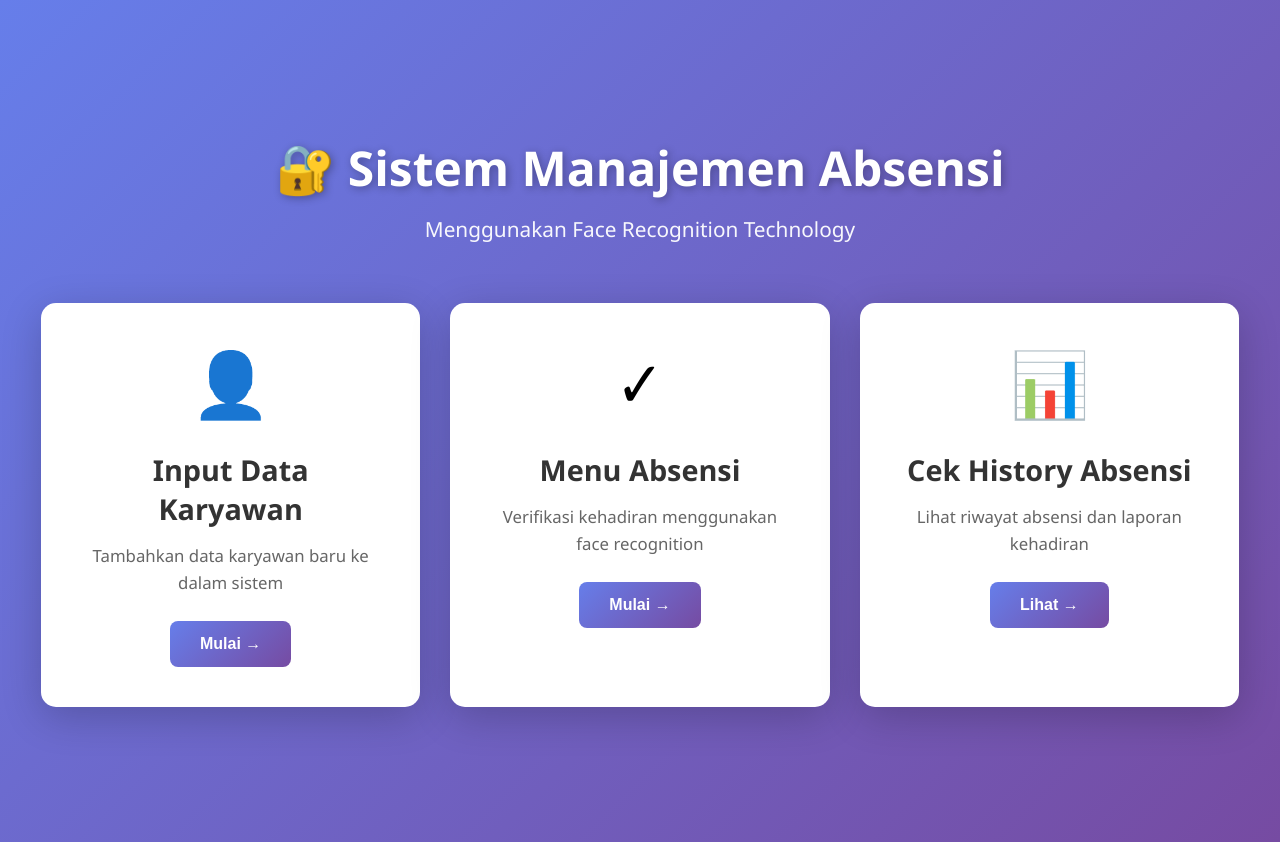
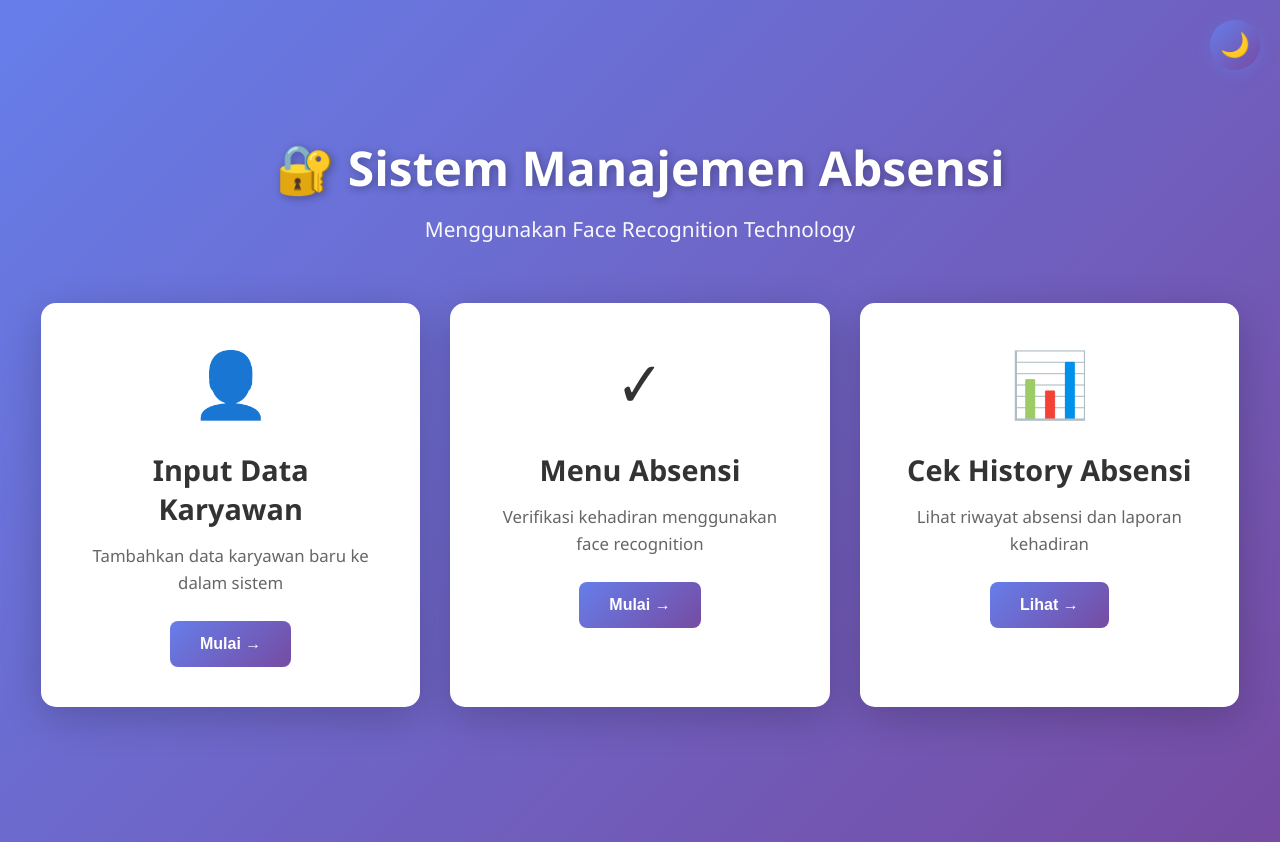
Before and after one commit to 221110383-Shefanny/deepface, a React (Create React App) app in the folder frontend/: page / in a window 1280 px wide. Built offline with nearby package versions, Linux system fonts and the light colour scheme.

Commit message:
mode hitam

```diff
--- a/frontend/src/App.css
+++ b/frontend/src/App.css
@@ -1,3 +1,62 @@
+/* ============ THEME VARIABLES ============ */
+:root[data-theme="light"] {
+  --bg-primary: #ffffff;
+  --bg-secondary: #f5f5f5;
+  --bg-gradient: linear-gradient(135deg, #667eea 0%, #764ba2 100%);
+  --text-primary: #333333;
+  --text-secondary: #666666;
+  --text-tertiary: #999999;
+  --border-color: #e0e0e0;
+  --accent-color: #667eea;
+  --accent-dark: #764ba2;
+  --shadow: 0 10px 40px rgba(0, 0, 0, 0.2);
+  --shadow-lg: 0 20px 50px rgba(0, 0, 0, 0.3);
+}
+
+:root[data-theme="dark"] {
+  --bg-primary: #1e1e1e;
+  --bg-secondary: #2d2d2d;
+  --bg-gradient: linear-gradient(135deg, #1a1a2e 0%, #16213e 100%);
+  --text-primary: #e0e0e0;
+  --text-secondary: #b0b0b0;
+  --text-tertiary: #808080;
+  --border-color: #404040;
+  --accent-color: #667eea;
+  --accent-dark: #764ba2;
+  --shadow: 0 10px 40px rgba(0, 0, 0, 0.5);
+  --shadow-lg: 0 20px 50px rgba(0, 0, 0, 0.6);
+}
+
+/* ============ THEME TOGGLE BUTTON ============ */
+.theme-toggle {
+  position: fixed;
+  top: 20px;
+  right: 20px;
+  width: 50px;
+  height: 50px;
+  border-radius: 50%;
+  background: linear-gradient(135deg, #667eea 0%, #764ba2 100%);
+  color: white;
+  border: none;
+  font-size: 1.5rem;
+  cursor: pointer;
+  transition: all 0.3s ease;
+  box-shadow: 0 4px 15px rgba(102, 126, 234, 0.4);
+  z-index: 999;
+  display: flex;
+  align-items: center;
+  justify-content: center;
+}
+
+.theme-toggle:hover {
+  transform: scale(1.1);
+  box-shadow: 0 6px 20px rgba(102, 126, 234, 0.6);
+}
+
+.theme-toggle:active {
+  transform: scale(0.95);
+}
+
 * {
   margin: 0;
   padding: 0;
@@ -6,14 +65,17 @@
 
 body {
   font-family: "Segoe UI", Tahoma, Geneva, Verdana, sans-serif;
-  background: linear-gradient(135deg, #667eea 0%, #764ba2 100%);
+  background: var(--bg-gradient);
   min-height: 100vh;
+  color: var(--text-primary);
+  transition: background 0.3s ease, color 0.3s ease;
 }
 
 .app-container {
   min-height: 100vh;
   padding: 21px;
-  background: linear-gradient(135deg, #667eea 0%, #764ba2 100%);
+  background: var(--bg-gradient);
+  transition: background 0.3s ease;
 }
 
 /* ============ HOME PAGE ============ */
@@ -54,10 +116,10 @@ body {
 }
 
 .menu-card {
-  background: white;
+  background: var(--bg-primary);
   border-radius: 15px;
   padding: 40px;
-  box-shadow: 0 10px 40px rgba(0, 0, 0, 0.2);
+  box-shadow: var(--shadow);
   transition: all 0.3s ease;
   cursor: pointer;
   text-align: center;
@@ -66,7 +128,7 @@ body {
 
 .menu-card:hover {
   transform: translateY(-10px);
-  box-shadow: 0 20px 50px rgba(0, 0, 0, 0.3);
+  box-shadow: var(--shadow-lg);
 }
 
 .menu-icon {
@@ -76,13 +138,13 @@ body {
 }
 
 .menu-card h3 {
-  color: #333;
+  color: var(--text-primary);
   font-size: 1.8rem;
   margin-bottom: 15px;
 }
 
 .menu-card p {
-  color: #666;
+  color: var(--text-secondary);
   font-size: 1.05rem;
   margin-bottom: 25px;
   line-height: 1.6;
@@ -177,18 +239,19 @@ body {
 }
 
 .panel {
-  background: white;
+  background: var(--bg-primary);
   border-radius: 15px;
   padding: 30px;
-  box-shadow: 0 8px 32px rgba(0, 0, 0, 0.1);
+  box-shadow: var(--shadow);
   animation: slideUp 0.6s ease-out;
+  transition: background 0.3s ease, box-shadow 0.3s ease;
 }
 
 .panel h2 {
-  color: #333;
+  color: var(--text-primary);
   margin-bottom: 20px;
   font-size: 1.5rem;
-  border-bottom: 3px solid #667eea;
+  border-bottom: 3px solid var(--accent-color);
   padding-bottom: 10px;
 }
 
@@ -200,7 +263,7 @@ body {
 .form-group label {
   display: block;
   margin-bottom: 8px;
-  color: #555;
+  color: var(--text-primary);
   font-weight: 600;
   font-size: 0.95rem;
 }
@@ -208,43 +271,46 @@ body {
 .form-input {
   width: 100%;
   padding: 12px;
-  border: 2px solid #e0e0e0;
+  border: 2px solid var(--border-color);
   border-radius: 8px;
   font-size: 1rem;
   transition: all 0.3s ease;
   font-family: inherit;
+  background: var(--bg-secondary);
+  color: var(--text-primary);
 }
 
 .form-input:hover {
-  border-color: #667eea;
-  background-color: #f9f9f9;
+  border-color: var(--accent-color);
+  background-color: var(--bg-primary);
 }
 
 .form-input:focus {
   outline: none;
-  border-color: #667eea;
+  border-color: var(--accent-color);
   box-shadow: 0 0 0 3px rgba(102, 126, 234, 0.1);
 }
 
 .employee-select {
   width: 100%;
   padding: 12px;
-  border: 2px solid #e0e0e0;
+  border: 2px solid var(--border-color);
   border-radius: 8px;
   font-size: 1rem;
   cursor: pointer;
   transition: all 0.3s ease;
-  background-color: #f9f9f9;
+  background-color: var(--bg-secondary);
+  color: var(--text-primary);
 }
 
 .employee-select:hover {
-  border-color: #667eea;
-  background-color: #f5f5ff;
+  border-color: var(--accent-color);
+  background-color: var(--bg-primary);
 }
 
 .employee-select:focus {
   outline: none;
-  border-color: #667eea;
+  border-color: var(--accent-color);
   box-shadow: 0 0 0 3px rgba(102, 126, 234, 0.1);
 }
 
@@ -261,20 +327,20 @@ body {
 .upload-label {
   display: block;
   padding: 30px;
-  border: 2px dashed #667eea;
+  border: 2px dashed var(--accent-color);
   border-radius: 8px;
   text-align: center;
   cursor: pointer;
-  background-color: #f9f9ff;
+  background-color: var(--bg-secondary);
   transition: all 0.3s ease;
-  color: #667eea;
+  color: var(--accent-color);
   font-weight: 600;
 }
 
 .upload-label:hover {
-  background-color: #f0f0ff;
-  border-color: #764ba2;
-  color: #764ba2;
+  background-color: var(--bg-primary);
+  border-color: var(--accent-dark);
+  color: var(--accent-dark);
 }
 
 /* Large file upload for employee form */
@@ -730,7 +796,7 @@ body {
   max-height: 400px;
   overflow-y: auto;
   border-radius: 8px;
-  border: 1px solid #e0e0e0;
+  border: 1px solid var(--border-color);
 }
 
 .log-table table {
@@ -739,7 +805,7 @@ body {
 }
 
 .log-table thead {
-  background-color: #667eea;
+  background-color: var(--accent-color);
   color: white;
   position: sticky;
   top: 0;
@@ -753,11 +819,12 @@ body {
 
 .log-table td {
   padding: 12px;
-  border-bottom: 1px solid #f0f0f0;
+  border-bottom: 1px solid var(--border-color);
+  color: var(--text-primary);
 }
 
 .log-table tr:hover {
-  background-color: #f9f9f9;
+  background-color: var(--bg-secondary);
 }
 
 .log-table tr.success-row {
--- a/frontend/src/App.js
+++ b/frontend/src/App.js
@@ -3,6 +3,26 @@ import React, { useState, useRef, useEffect } from "react";
 import "./App.css";
 
 function App() {
+  // Theme state
+  const [theme, setTheme] = useState(() => {
+    const savedTheme = localStorage.getItem("app-theme");
+    return savedTheme || "light";
+  });
+
+  // Toggle theme function
+  const toggleTheme = () => {
+    setTheme((prevTheme) => {
+      const newTheme = prevTheme === "light" ? "dark" : "light";
+      localStorage.setItem("app-theme", newTheme);
+      return newTheme;
+    });
+  };
+
+  // Apply theme to document
+  useEffect(() => {
+    document.documentElement.setAttribute("data-theme", theme);
+  }, [theme]);
+
   // Navigation state
   const [currentPage, setCurrentPage] = useState("home"); // home, input_employee, attendance, history
 
@@ -1788,6 +1808,11 @@ function App() {
 
   return (
     <div className="app-container">
+      {/* Theme Toggle Button */}
+      <button className="theme-toggle" onClick={toggleTheme} title="Toggle Dark/Light Mode">
+        {theme === "light" ? "🌙" : "☀️"}
+      </button>
+
       {currentPage === "home" && renderHome()}
       {currentPage === "input_employee" && renderInputEmployee()}
       {currentPage === "attendance" && renderAttendance()}
```
Also changed, not shown: 1 other file (tests, documents, lock files or other folders).
